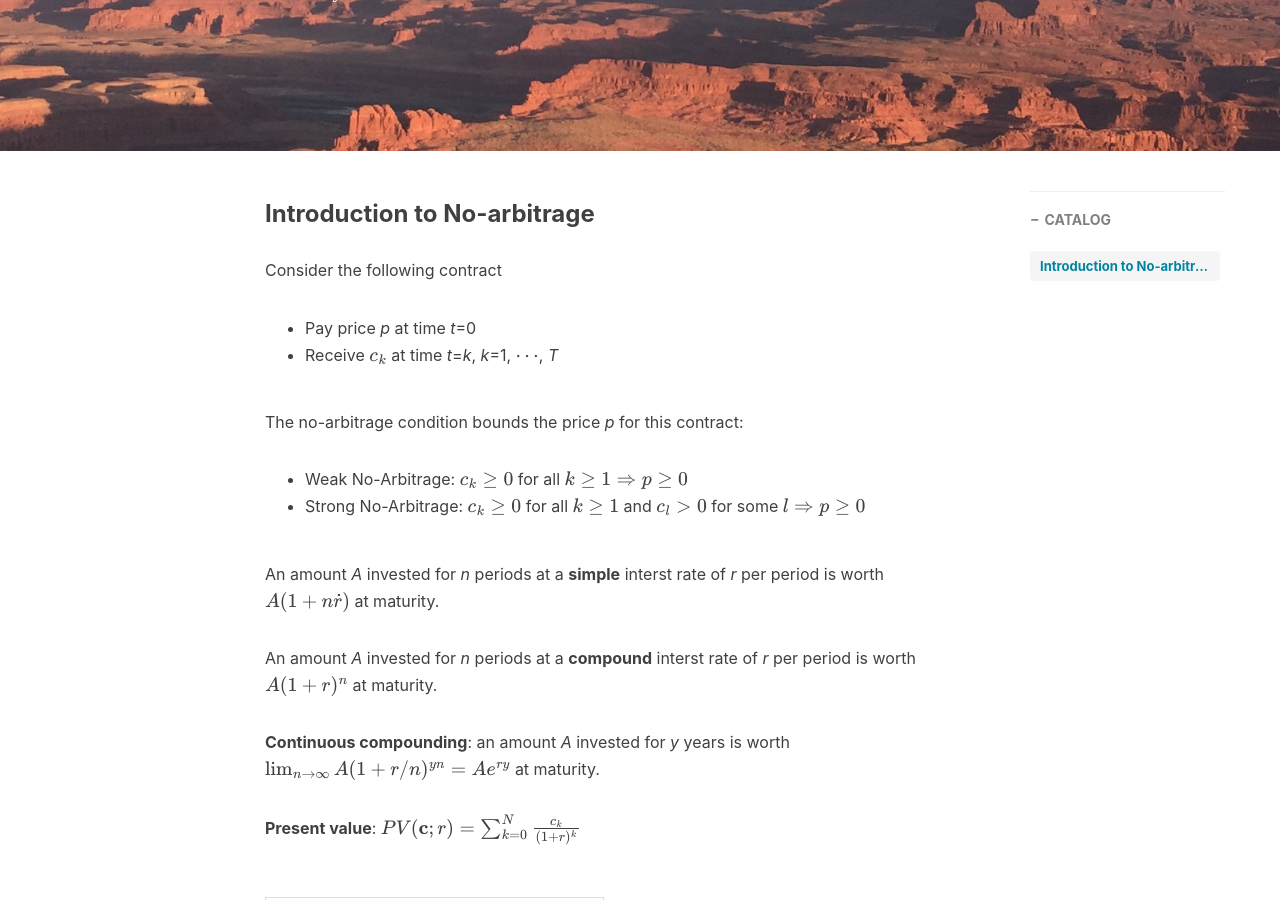
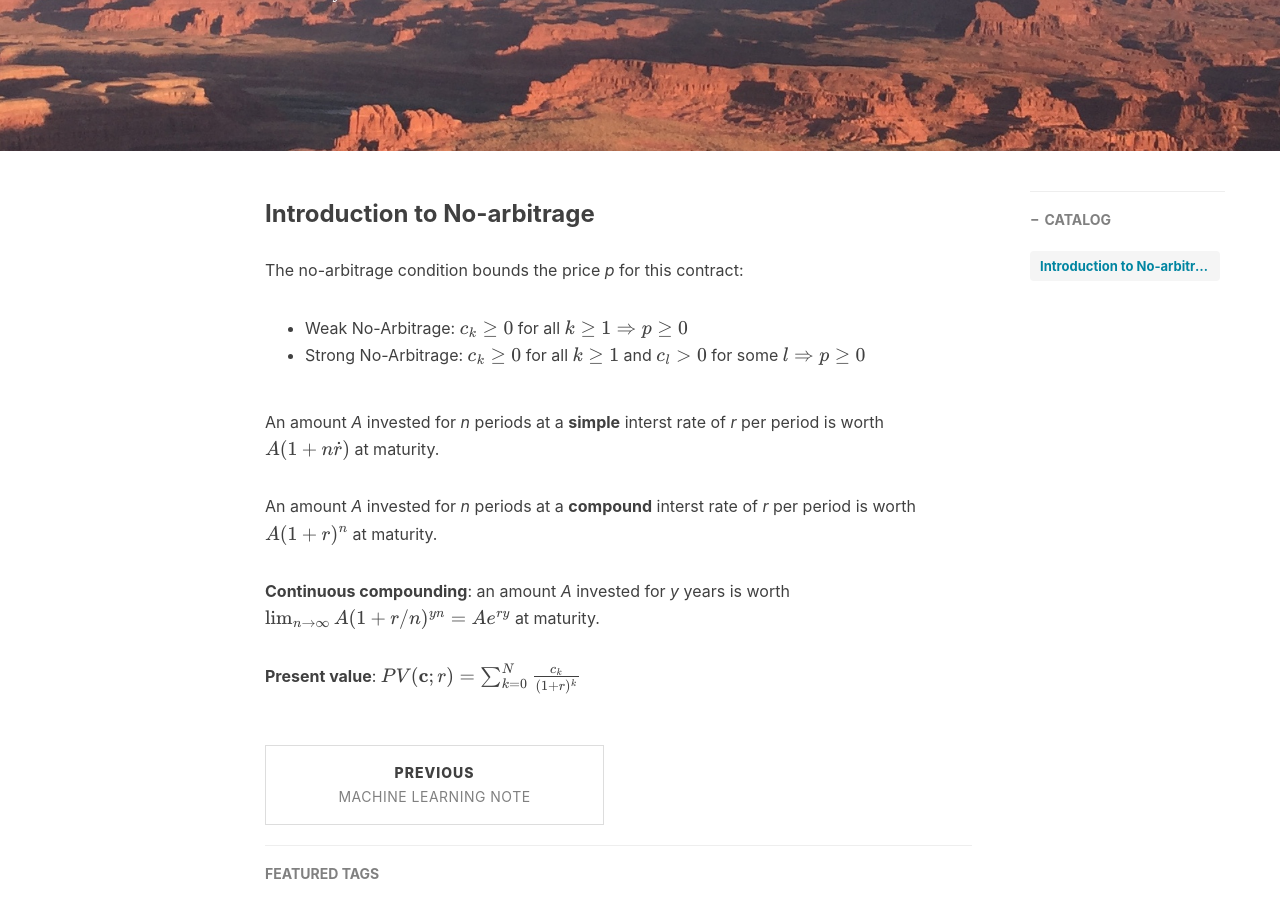
Before and after one commit to Bearxcave/Bearxcave.github.io, a Jekyll site: the page built from _posts/2021-03-12-cheatsheet-FE&RM-I.md, in a window 1280 px wide and 900 px high, scrolled down 366 px. Built offline with Jekyll 4.4.1, drawn with Linux system fonts in a browser that asks for light colours; nearby versions of some CDN libraries; formulas are drawn with MathJax 3; comment, search, counter and statistics services are not loaded.

Commit message:
Update 2021-03-12-cheatsheet-FE&RM-I.md

```diff
--- a/_posts/2021-03-12-cheatsheet-FE&RM-I.md
+++ b/_posts/2021-03-12-cheatsheet-FE&RM-I.md
@@ -13,11 +13,6 @@ tags:
 
 ### Introduction to No-arbitrage
 
-Consider the following contract
-
-* Pay price *p* at time *t*=0
-* Receive $c_k$ at time *t*=*k*, *k*=1, $\cdots$, *T*
-
 The no-arbitrage condition bounds the price *p* for this contract:
 
 * Weak No-Arbitrage: $c_k \geq 0$ for all $k \geq 1 \Rightarrow p \geq 0$
```
